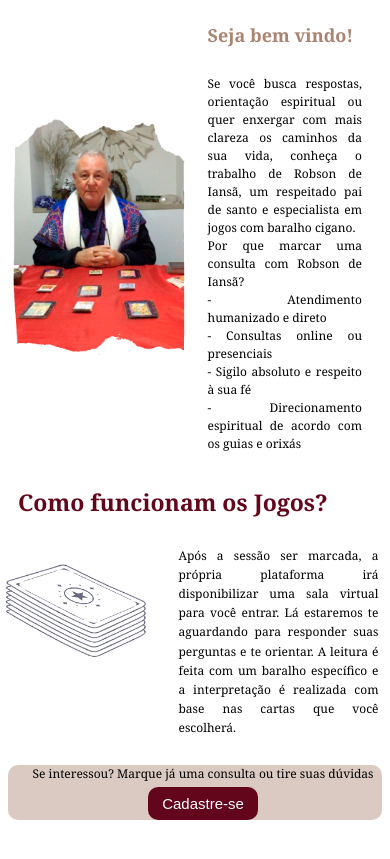
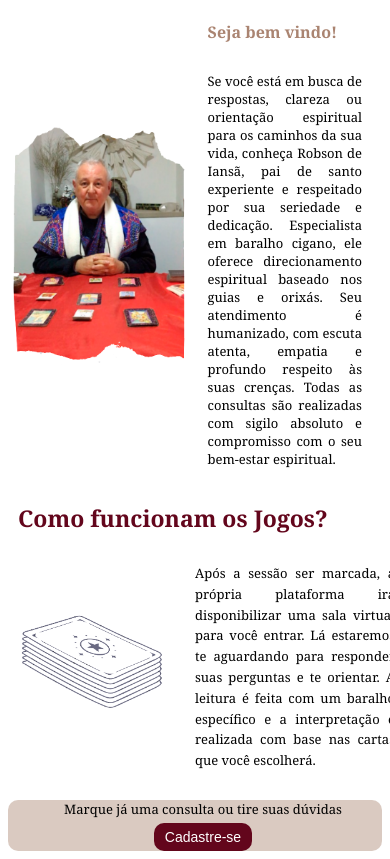
Before and after one commit to lucasolib/Plataforma-de-Agendamento, a React (Vite) app in the folder frontend/: page / in a window 390 px wide. Built offline with nearby package versions, Linux system fonts and the light colour scheme.

Commit message:
Style: Finaliza a estilização (excluindo fontes) mobiles-first

```diff
--- a/frontend/src/pages/Home.tsx
+++ b/frontend/src/pages/Home.tsx
@@ -14,13 +14,11 @@ function Home() {
         <div id="introducaoArea" className='animarEntrada'>
           <h1 id='bemVindo' className='titulo'>Seja bem vindo!</h1>
           <p className='texto' id='introducao'>
-            Se você busca respostas, orientação espiritual ou quer enxergar com mais clareza os caminhos da sua vida, conheça o trabalho
-            de Robson de Iansã, um respeitado pai de santo e especialista em jogos com baralho cigano. <br />
-            Por que marcar uma consulta com Robson de Iansã? <br />
-            - Atendimento humanizado e direto <br />
-            - Consultas online ou presenciais <br />
-            - Sigilo absoluto e respeito à sua fé <br />
-            - Direcionamento espiritual de acordo com os guias e orixás
+            Se você está em busca de respostas, clareza ou orientação espiritual para os caminhos da sua vida,
+            conheça Robson de Iansã, pai de santo experiente e respeitado por sua seriedade e dedicação.
+            Especialista em baralho cigano, ele oferece direcionamento espiritual baseado nos guias e orixás.
+            Seu atendimento é humanizado, com escuta atenta, empatia e profundo respeito às suas crenças.
+            Todas as consultas são realizadas com sigilo absoluto e compromisso com o seu bem-estar espiritual.
           </p>
         </div>
       </section>
@@ -39,7 +37,7 @@ function Home() {
         </div>
         <div id='cadastroAcoes'>
           <label id='textoCadastro'>
-          Se interessou? Marque já uma consulta ou tire suas dúvidas
+          Marque já uma consulta ou tire suas dúvidas
           </label>
           <button id='botaoCadastro'>Cadastre-se</button>
         </div>
--- a/frontend/src/themes/pages/home.css
+++ b/frontend/src/themes/pages/home.css
@@ -31,7 +31,7 @@
 }
 
 #bemVindo {
-  font-size: 18px;
+  font-size: 16px;
   color: #aa8471;
   font-weight: bold;
   text-align: left;
@@ -41,7 +41,7 @@
 
 #introducao {
   width: 100%;
-  font-size: 12px;
+  font-size: 13px;
   line-height: 18px;
   text-align: justify;
   max-width: 250px;
@@ -66,25 +66,25 @@
 #conteudoCadastro {
   display: flex;
   flex-direction: row;
-  align-items: flex-start;
-  justify-content: center;
+  align-items: center;
+  justify-content: flex-start;
   gap: 2rem;
   width: 100%;
   max-width: 1200px;
 }
 
 #fotoCartas {
+  height: auto;
+  margin-top: 30px;
+  margin-left: 5px;
   width: 150px;
-  margin-top: 30px;
-  height: auto;
-  object-fit: contain;
-  flex-shrink: 0;
-  margin-left: 5px;
+  position: relative;
+  top: -20px;
 }
 
 #explicacaoJogos {
   flex: 1;
-  font-size: 12px;
+  font-size: 13px;
   line-height: 1.6;
   text-align: justify;
   min-width: 200px;
@@ -106,7 +106,7 @@
 }
 
 #textoCadastro {
-  font-size: 12px;
+  font-size: 13px;
   color: black;
 }
 
@@ -114,8 +114,8 @@
   background-color: #63061c;
   color: white;
   border: none;
-  padding: 0.5rem 0.89rem;
-  font-size: 15px;
+  padding: 0.4rem 0.7rem;
+  font-size: 14px;
   border-radius: 10px;
   cursor: pointer;
   transition: background-color 0.3s;
```
